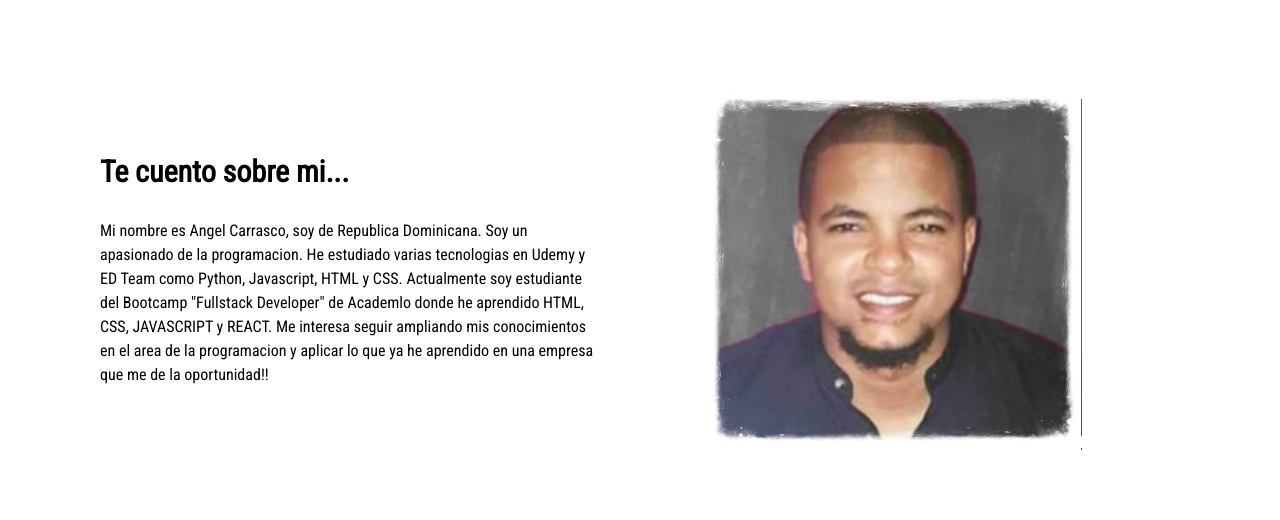
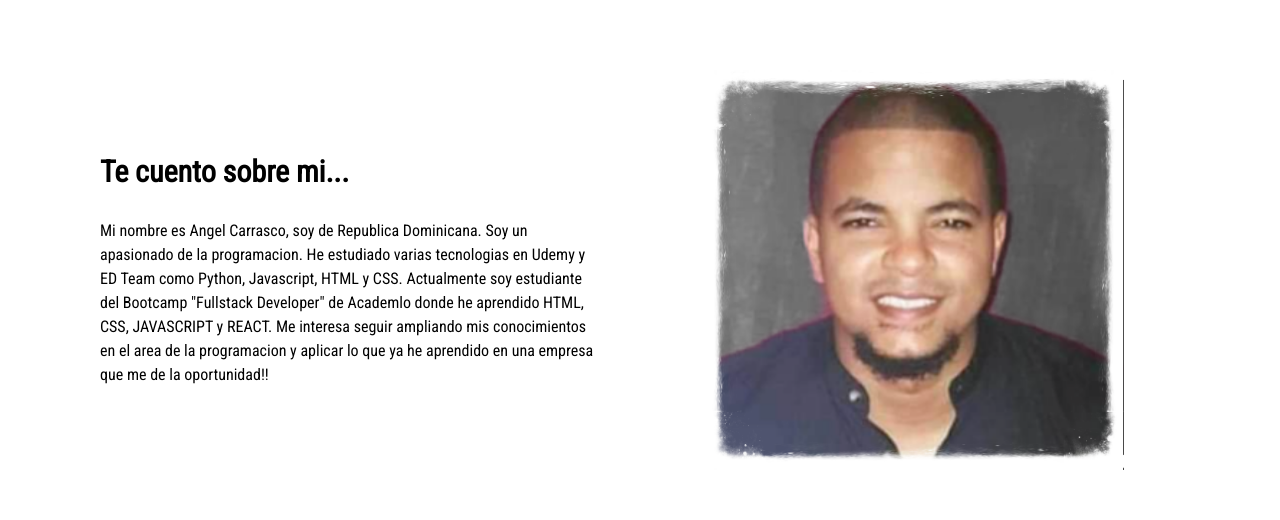
Before and after one commit to acarrascocesa/reactportfolio, a React (Vite) app: page / in a window 1280 px wide. Shown: the part 810-1330 px from the top of the page. Built offline with nearby package versions, Linux system fonts and the light colour scheme.

Commit message:
second commit

```diff
--- a/src/components/style/About.css
+++ b/src/components/style/About.css
@@ -25,7 +25,9 @@
 
 .about-img {
     width: 45%;
+    height: 400px;
     display: flex;
+    align-self: center;
     overflow: hidden;
 
 }
```
